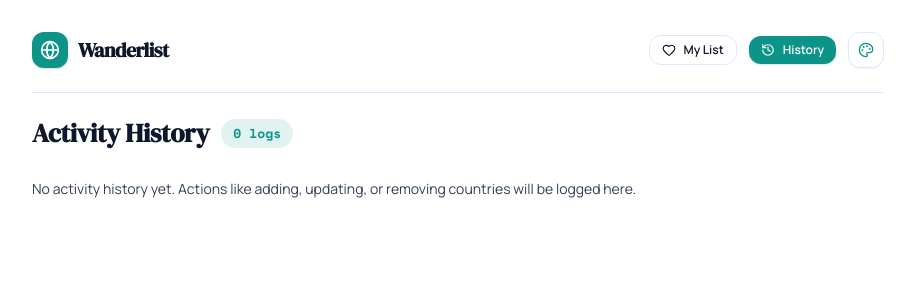
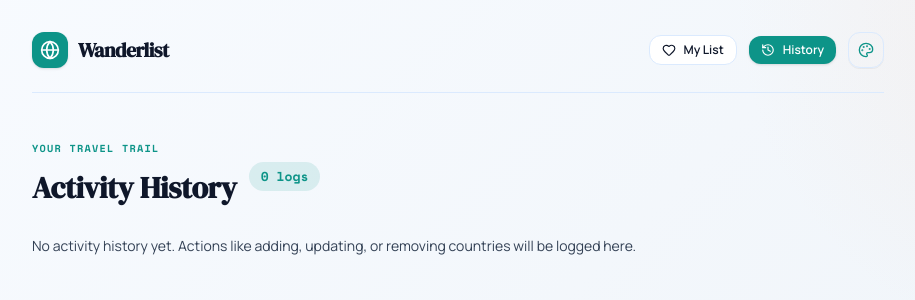
Before and after one commit to harisamjad91591/wanderlist, a React (Vite) app: page /history in a window 1280 px wide. Shown: the top 300 px of the page, without its empty margins (182-1097 px from the left). Built offline with nearby package versions, Linux system fonts and the light colour scheme.

Commit message:
style: refresh activity history page

```diff
--- a/src/pages/HistoryPage.tsx
+++ b/src/pages/HistoryPage.tsx
@@ -54,15 +54,13 @@ export default function HistoryPage() {
   )
 
   return (
-    <div className="min-h-screen bg-panel dark:bg-slate-900 transition-colors">
-      <div className="max-w-[900px] mx-auto px-6 py-8">
+    <div className="page-shell min-h-screen bg-panel dark:bg-slate-900 transition-colors">
+      <div className="page-container max-w-[900px] mx-auto px-6 py-8">
         <Navbar />
 
-        <div className="flex items-center justify-between gap-3 mt-5 mb-6 flex-wrap">
+        <div className="flex items-end justify-between gap-3 mt-12 mb-6 flex-wrap">
           <div className="flex items-center gap-3">
-            <h2 className="font-display font-semibold text-[26px] tracking-[-0.01em] m-0 text-ink dark:text-white">
-              Activity History
-            </h2>
+            <div><div className="page-eyebrow mb-2">Your travel trail</div><h2 className="font-display font-semibold text-[30px] tracking-[-0.01em] m-0 text-ink dark:text-white">Activity History</h2></div>
             <Badge size="md">{history.length} logs</Badge>
           </div>
 
```
